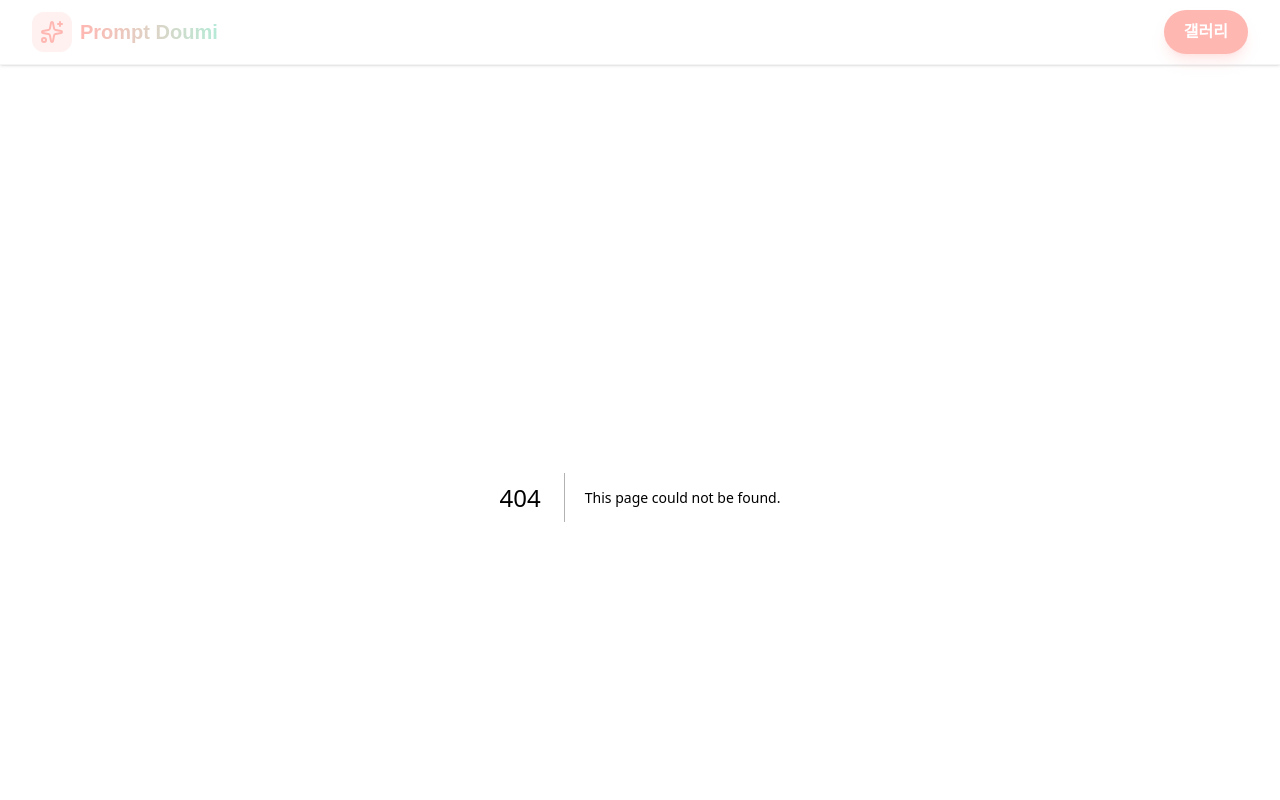
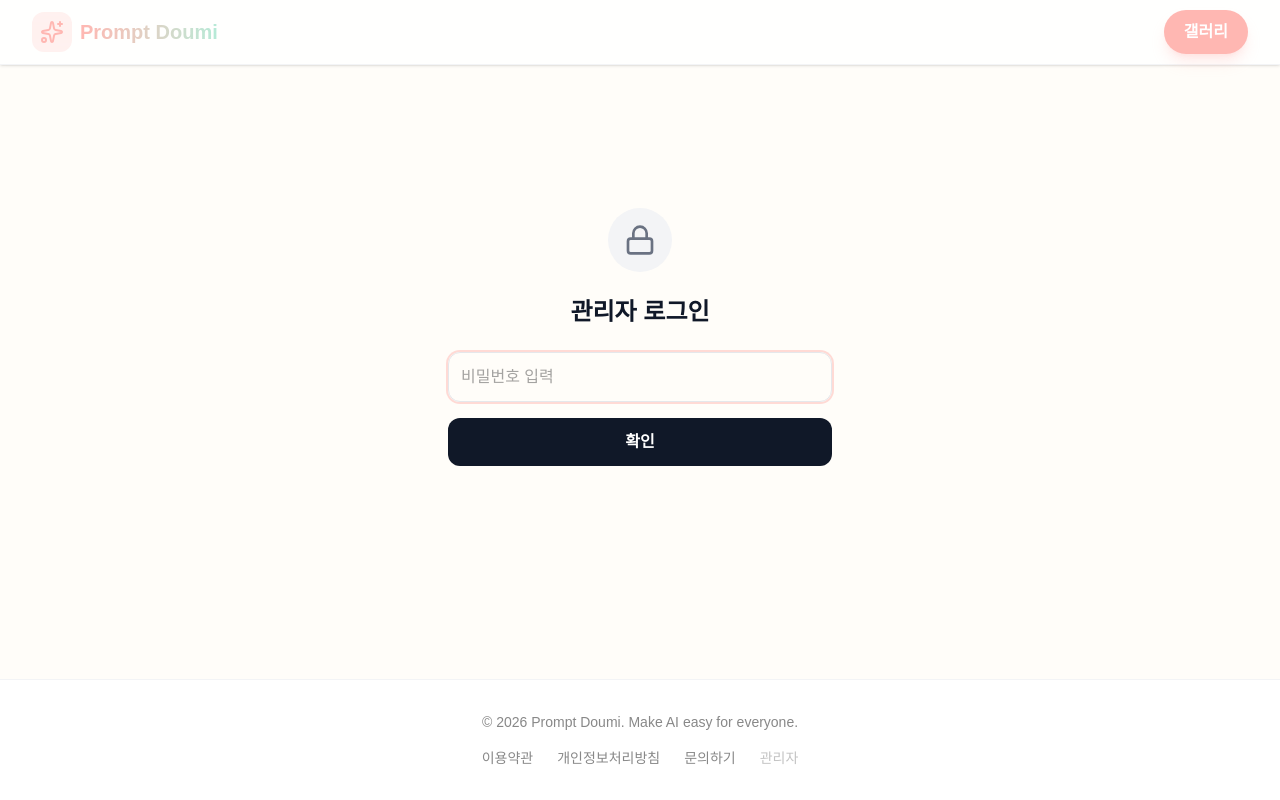
Before and after one commit to elanp7000/prompt-doumi, a Next.js app: page /admin in a window 1280 px wide. Before the commit this address had no page. Shown: the top 800 px of the page. Built offline with nearby package versions, Linux system fonts and the light colour scheme.

Commit message:
Implement Admin Mode for Gallery

```diff
--- /dev/null
+++ b/src/app/admin/page.tsx
@@ -0,0 +1,49 @@
+"use client";
+
+import { useState } from "react";
+import { useRouter } from "next/navigation";
+import { Lock } from "lucide-react";
+
+export default function AdminPage() {
+    const [password, setPassword] = useState("");
+    const router = useRouter();
+
+    const handleLogin = (e: React.FormEvent) => {
+        e.preventDefault();
+
+        if (password === "admin1234") {
+            localStorage.setItem("prompt_doumi_admin", "true");
+            alert("관리자로 로그인되었습니다.");
+            router.push("/gallery");
+        } else {
+            alert("비밀번호가 틀렸습니다.");
+        }
+    };
+
+    return (
+        <div className="flex flex-col items-center justify-center min-h-[60vh] space-y-6 animate-in fade-in duration-500">
+            <div className="p-4 bg-gray-100 rounded-full">
+                <Lock className="w-8 h-8 text-gray-500" />
+            </div>
+
+            <h1 className="text-2xl font-bold text-gray-900">관리자 로그인</h1>
+
+            <form onSubmit={handleLogin} className="flex flex-col gap-4 w-full max-w-sm">
+                <input
+                    type="password"
+                    placeholder="비밀번호 입력"
+                    value={password}
+                    onChange={(e) => setPassword(e.target.value)}
+                    className="p-3 border border-gray-200 rounded-xl focus:outline-none focus:ring-2 focus:ring-primary/50"
+                    autoFocus
+                />
+                <button
+                    type="submit"
+                    className="p-3 bg-gray-900 text-white font-bold rounded-xl hover:bg-gray-800 transition-colors"
+                >
+                    확인
+                </button>
+            </form>
+        </div>
+    );
+}
--- a/src/app/gallery/page.tsx
+++ b/src/app/gallery/page.tsx
@@ -20,11 +20,16 @@ export default function GalleryPage() {
     const [posts, setPosts] = useState<Post[]>([]);
     const [loading, setLoading] = useState(true);
     const [myClientId, setMyClientId] = useState("");
+    const [isAdmin, setIsAdmin] = useState(false);
 
     useEffect(() => {
         // Check my identity
         const storedId = localStorage.getItem("prompt_doumi_client_id");
         if (storedId) setMyClientId(storedId);
+
+        // Check if I am admin
+        const adminLoggedIn = localStorage.getItem("prompt_doumi_admin");
+        if (adminLoggedIn === "true") setIsAdmin(true);
 
         fetchPosts();
     }, []);
@@ -48,7 +53,7 @@ export default function GalleryPage() {
     const handleDelete = async (post: Post) => {
         if (!confirm("정말 삭제하시겠습니까?")) return;
 
-        if (post.client_id !== myClientId) {
+        if (post.client_id !== myClientId && !isAdmin) {
             alert("본인이 작성한 글만 삭제할 수 있습니다.\n(다른 브라우저나 기기에서 작성한 경우 삭제가 불가능할 수 있습니다)");
             return;
         }
@@ -73,6 +78,7 @@ export default function GalleryPage() {
     const isOwner = (post: Post) => {
         // If post has no client_id (old posts), nobody can delete easily (or allow all? safer to disallow)
         // Current logic: strict match
+        if (isAdmin) return true;
         return post.client_id && post.client_id === myClientId;
     };
 
--- a/src/components/Footer.tsx
+++ b/src/components/Footer.tsx
@@ -1,3 +1,5 @@
+import Link from "next/link";
+
 export default function Footer() {
     return (
         <footer className="bg-white border-t border-gray-100 py-8 mt-auto">
@@ -9,6 +11,7 @@ export default function Footer() {
                     <a href="#" className="hover:text-primary transition-colors">이용약관</a>
                     <a href="#" className="hover:text-primary transition-colors">개인정보처리방침</a>
                     <a href="#" className="hover:text-primary transition-colors">문의하기</a>
+                    <Link href="/admin" className="hover:text-primary transition-colors opacity-50 hover:opacity-100">관리자</Link>
                 </div>
             </div>
         </footer>
```
